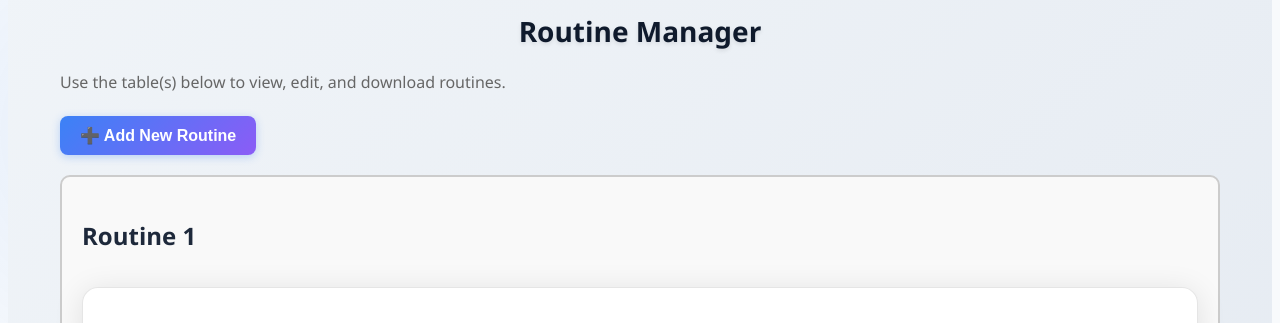
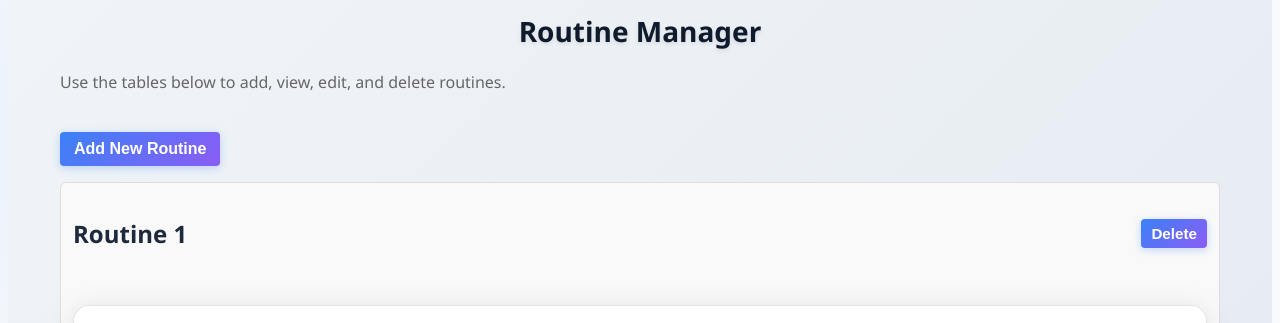
Before and after one commit to Bearcry55/uniroutine, a React (Vite) app: page /table in a window 1280 px wide. Shown: the part 137-460 px from the top of the page. Built offline with nearby package versions, Linux system fonts and the light colour scheme; no server answers; the database is empty.

Commit message:
add delete routine button

```diff
--- a/src/components/RoutineManager.css
+++ b/src/components/RoutineManager.css
@@ -36,3 +36,44 @@
   margin-bottom: 30px;
   background-color: #f9f9f9;
 }
+.routine-header {
+  display: flex;
+  align-items: center;
+  justify-content: space-between;
+  margin-bottom: 0.5rem;
+}
+
+.add-routine-btn {
+  margin: 1rem 0;
+  background-color: #2196f3;
+  color: white;
+  border: none;
+  border-radius: 4px;
+  padding: 8px 14px;
+  font-size: 1rem;
+  cursor: pointer;
+  transition: background-color 0.2s ease-in-out;
+}
+.add-routine-btn:hover {
+  background-color: #1976d2;
+}
+
+.btn-delete-routine {
+  background-color: #e53935;
+  color: white;
+  border: none;
+  border-radius: 4px;
+  padding: 6px 10px;
+  cursor: pointer;
+  transition: background-color 0.2s ease-in-out;
+}
+.btn-delete-routine:hover {
+  background-color: #b71c1c;
+}
+
+.routine-block {
+  border: 1px solid #ddd;
+  border-radius: 6px;
+  padding: 12px;
+  margin-bottom: 1rem;
+}
--- a/src/components/RoutineManager.jsx
+++ b/src/components/RoutineManager.jsx
@@ -1,101 +1,125 @@
 // src/components/RoutineManager.jsx
-import React, { useState } from 'react';
-import RoutineTable from './table';
-import './RoutineManager.css';
+import React, { useState } from "react";
+import RoutineTable from "./table";
+import "./RoutineManager.css";
 
 function RoutineManager() {
   const [routines, setRoutines] = useState([1]); // Start with one routine
 
   // Track teacher assignments across all routines
-  // Format: { "teacherId": { "time": ["routine1", "routine2"] } }
+  // Format: { teacherId: { "dayIndex-timeSlot": [routineIds] } }
   const [teacherSchedules, setTeacherSchedules] = useState({});
 
-  // Handler to add a new routine
+  // ➕ Add a new routine
   const handleAddRoutine = () => {
-    setRoutines(prev => [...prev, prev.length + 1]);
+    setRoutines((prev) => [...prev, prev.length + 1]);
   };
 
-  // Update teacher schedule when a teacher is assigned/removed
-  const updateTeacherSchedule = (routineId, dayIndex, timeSlot, teacherId, prevTeacherId = null) => {
-    setTeacherSchedules(prev => {
+  // 🗑️ Delete a routine and clean its assignments
+  const handleDeleteRoutine = (routineId) => {
+    if (!window.confirm("Are you sure you want to delete this routine?")) return;
+
+    // remove routine from list
+    setRoutines((prev) => prev.filter((id) => id !== routineId));
+
+    // clean teacherSchedules of this routine
+    setTeacherSchedules((prev) => {
+      const updated = { ...prev };
+      Object.keys(updated).forEach((teacherId) => {
+        Object.keys(updated[teacherId]).forEach((timeKey) => {
+          updated[teacherId][timeKey] = updated[teacherId][timeKey].filter(
+            (id) => id !== routineId
+          );
+          if (updated[teacherId][timeKey].length === 0)
+            delete updated[teacherId][timeKey];
+        });
+        if (Object.keys(updated[teacherId]).length === 0)
+          delete updated[teacherId];
+      });
+      return updated;
+    });
+  };
+
+  // 🔄 Update teacher schedule when assigning/removing
+  const updateTeacherSchedule = (
+    routineId,
+    dayIndex,
+    timeSlot,
+    teacherId,
+    prevTeacherId = null
+  ) => {
+    setTeacherSchedules((prev) => {
       const updated = { ...prev };
 
-      // Remove previous teacher assignment if exists
+      // remove previous teacher assignment if it exists
       if (prevTeacherId && updated[prevTeacherId]) {
         const key = `${dayIndex}-${timeSlot}`;
         if (updated[prevTeacherId][key]) {
           updated[prevTeacherId][key] = updated[prevTeacherId][key].filter(
-            id => id !== routineId
+            (id) => id !== routineId
           );
-          // Clean up empty arrays
-          if (updated[prevTeacherId][key].length === 0) {
+          if (updated[prevTeacherId][key].length === 0)
             delete updated[prevTeacherId][key];
-          }
-          // Clean up empty teacher objects
-          if (Object.keys(updated[prevTeacherId]).length === 0) {
+          if (Object.keys(updated[prevTeacherId]).length === 0)
             delete updated[prevTeacherId];
-          }
         }
       }
 
-      // Add new teacher assignment
+      // add new assignment
       if (teacherId) {
         const key = `${dayIndex}-${timeSlot}`;
-        if (!updated[teacherId]) {
-          updated[teacherId] = {};
-        }
-        if (!updated[teacherId][key]) {
-          updated[teacherId][key] = [];
-        }
-        if (!updated[teacherId][key].includes(routineId)) {
+        if (!updated[teacherId]) updated[teacherId] = {};
+        if (!updated[teacherId][key]) updated[teacherId][key] = [];
+        if (!updated[teacherId][key].includes(routineId))
           updated[teacherId][key].push(routineId);
-        }
       }
 
       return updated;
     });
   };
 
-  // Check if a teacher is available for a specific time slot
+  // ✅ Check teacher availability
   const isTeacherAvailable = (routineId, dayIndex, timeSlot, teacherId) => {
     if (!teacherSchedules[teacherId]) return true;
-
     const key = `${dayIndex}-${timeSlot}`;
-    const assignments = teacherSchedules[teacherId][key] || [];
-
-    // Teacher is available if not assigned anywhere or only assigned to current routine
-    return assignments.length === 0 ||
-           (assignments.length === 1 && assignments[0] === routineId);
+    const assigned = teacherSchedules[teacherId][key] || [];
+    return (
+      assigned.length === 0 ||
+      (assigned.length === 1 && assigned[0] === routineId)
+    );
   };
 
-  // Get conflicting routine for a teacher at a specific time
+  // ⚠️ Find conflicting routine for a teacher
   const getConflictingRoutine = (routineId, dayIndex, timeSlot, teacherId) => {
     if (!teacherSchedules[teacherId]) return null;
-
     const key = `${dayIndex}-${timeSlot}`;
-    const assignments = teacherSchedules[teacherId][key] || [];
-
-    const conflictingRoutineId = assignments.find(id => id !== routineId);
-    if (conflictingRoutineId) {
-      return routines.indexOf(conflictingRoutineId) + 1; // Return routine number (1-based)
-    }
+    const assigned = teacherSchedules[teacherId][key] || [];
+    const conflict = assigned.find((id) => id !== routineId);
+    if (conflict) return routines.indexOf(conflict) + 1;
     return null;
   };
 
   return (
     <div className="routine-manager">
       <h1>Routine Manager</h1>
-      <p>Use the table(s) below to view, edit, and download routines.</p>
+      <p>Use the tables below to add, view, edit, and delete routines.</p>
 
-      {/* Add Routine Button */}
       <button className="add-routine-btn" onClick={handleAddRoutine}>
-        ➕ Add New Routine
+        Add New Routine
       </button>
 
-      {/* Render one RoutineTable per routine */}
       {routines.map((id, index) => (
         <div className="routine-block" key={id}>
-          <h2>Routine {index + 1}</h2>
+          <div className="routine-header">
+            <h2>Routine {index + 1}</h2>
+            <button
+              className="btn-delete-routine"
+              onClick={() => handleDeleteRoutine(id)}
+            >
+              Delete
+            </button>
+          </div>
+
           <RoutineTable
             routineId={id}
             routineNumber={index + 1}
```
